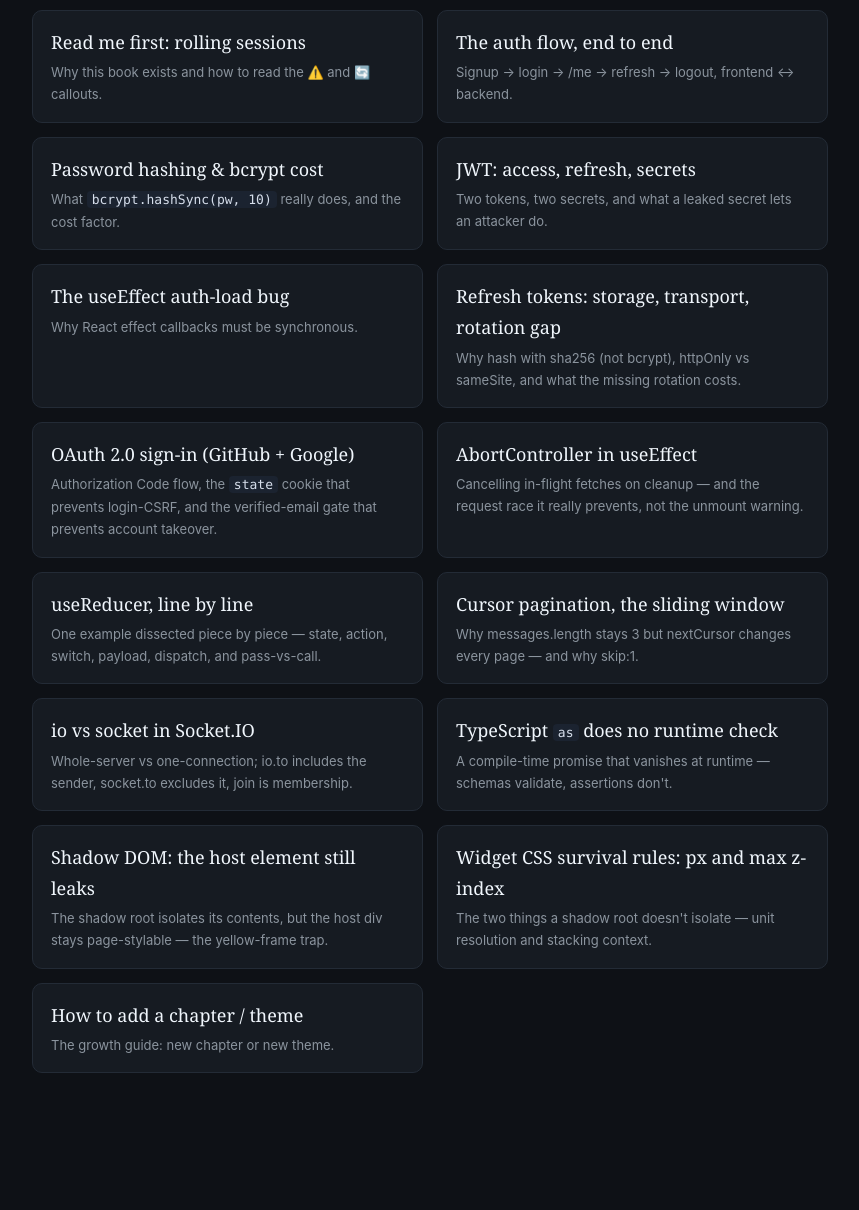
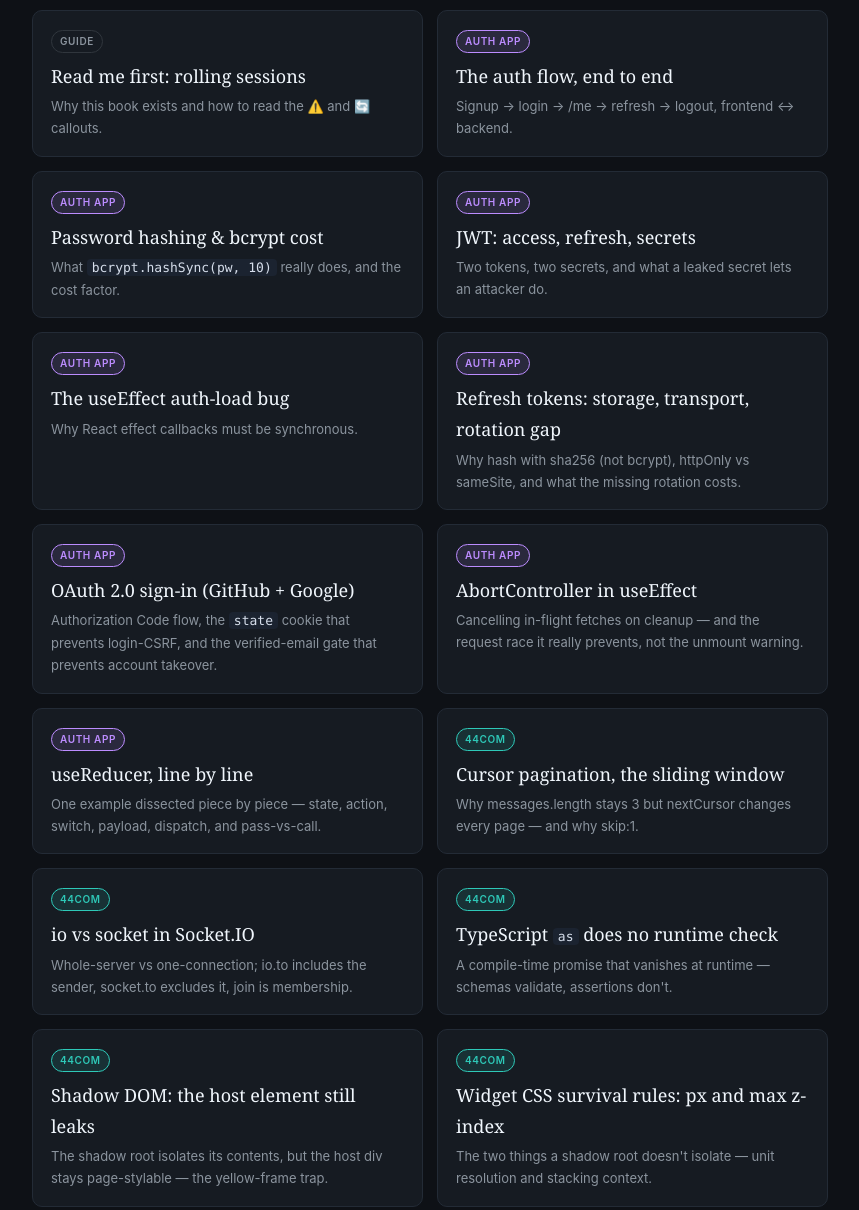
Before and after one commit to LakshayBhandari/field-notes, a plain HTML site: page site/index.html in a window 1280 px wide. Shown: the part 360-1570 px from the top of the page, without its empty margins (210-1069 px from the left). Drawn offline with Linux system fonts and the light colour scheme.

Commit message:
Add source badges (Auth app / 44Com / Guide) to chapters

```diff
--- a/site/assets/codex.css
+++ b/site/assets/codex.css
@@ -49,6 +49,16 @@ code { background:var(--bg-code); padding:1px 5px; border-radius:4px; font-size:
 .chapter-card .ct { font-family:var(--serif); font-size:18px; color:var(--text-bright); }
 .chapter-card .cd { font-size:13px; color:var(--text-dim); margin-top:4px; }
 
+/* Source badge — which project a chapter came from */
+.src { display:inline-block; font-size:10px; letter-spacing:.06em; text-transform:uppercase;
+       font-weight:600; padding:2px 8px; border-radius:999px; margin-bottom:8px;
+       border:1px solid transparent; }
+.src-auth  { color:var(--violet);    border-color:var(--violet);    background:color-mix(in srgb, var(--violet) 12%, transparent); }
+.src-44com { color:var(--secondary); border-color:var(--secondary); background:color-mix(in srgb, var(--secondary) 12%, transparent); }
+.src-meta  { color:var(--text-dim);  border-color:var(--border-strong); background:transparent; }
+/* same badge, on a chapter page next to the title */
+h1 .src { vertical-align:middle; margin:0 0 0 12px; }
+
 /* Chapters (collapsible) */
 .chapter { border-top:1px solid var(--border); padding:28px 0; }
 .chapter > summary { list-style:none; cursor:pointer; display:flex; align-items:baseline; gap:12px; }
--- a/site/index.html
+++ b/site/index.html
@@ -20,21 +20,21 @@
     past grilling sessions — so the corrections don't get buried when sessions
     roll over. Start with <a href="ch-rolling.html">Read me first</a>.</p>
     <div class="chapter-grid">
-      <a class="chapter-card" href="ch-rolling.html"><div class="ct">Read me first: rolling sessions</div><div class="cd">Why this book exists and how to read the ⚠️ and 🔄 callouts.</div></a>
-      <a class="chapter-card" href="ch-authflow.html"><div class="ct">The auth flow, end to end</div><div class="cd">Signup → login → /me → refresh → logout, frontend ↔ backend.</div></a>
-      <a class="chapter-card" href="ch-bcrypt.html"><div class="ct">Password hashing &amp; bcrypt cost</div><div class="cd">What <code>bcrypt.hashSync(pw, 10)</code> really does, and the cost factor.</div></a>
-      <a class="chapter-card" href="ch-jwt.html"><div class="ct">JWT: access, refresh, secrets</div><div class="cd">Two tokens, two secrets, and what a leaked secret lets an attacker do.</div></a>
-      <a class="chapter-card" href="ch-useeffect.html"><div class="ct">The useEffect auth-load bug</div><div class="cd">Why React effect callbacks must be synchronous.</div></a>
-      <a class="chapter-card" href="ch-refresh-tokens.html"><div class="ct">Refresh tokens: storage, transport, rotation gap</div><div class="cd">Why hash with sha256 (not bcrypt), httpOnly vs sameSite, and what the missing rotation costs.</div></a>
-      <a class="chapter-card" href="ch-oauth.html"><div class="ct">OAuth 2.0 sign-in (GitHub + Google)</div><div class="cd">Authorization Code flow, the <code>state</code> cookie that prevents login-CSRF, and the verified-email gate that prevents account takeover.</div></a>
-      <a class="chapter-card" href="ch-abortcontroller.html"><div class="ct">AbortController in useEffect</div><div class="cd">Cancelling in-flight fetches on cleanup — and the request race it really prevents, not the unmount warning.</div></a>
-      <a class="chapter-card" href="ch-reducer-actions.html"><div class="ct">useReducer, line by line</div><div class="cd">One example dissected piece by piece — state, action, switch, payload, dispatch, and pass-vs-call.</div></a>
-      <a class="chapter-card" href="ch-cursor-pagination.html"><div class="ct">Cursor pagination, the sliding window</div><div class="cd">Why messages.length stays 3 but nextCursor changes every page — and why skip:1.</div></a>
-      <a class="chapter-card" href="ch-io-vs-socket.html"><div class="ct">io vs socket in Socket.IO</div><div class="cd">Whole-server vs one-connection; io.to includes the sender, socket.to excludes it, join is membership.</div></a>
-      <a class="chapter-card" href="ch-as-assertion.html"><div class="ct">TypeScript <code>as</code> does no runtime check</div><div class="cd">A compile-time promise that vanishes at runtime — schemas validate, assertions don't.</div></a>
-      <a class="chapter-card" href="ch-shadow-host-leak.html"><div class="ct">Shadow DOM: the host element still leaks</div><div class="cd">The shadow root isolates its contents, but the host div stays page-stylable — the yellow-frame trap.</div></a>
-      <a class="chapter-card" href="ch-widget-css-rules.html"><div class="ct">Widget CSS survival rules: px and max z-index</div><div class="cd">The two things a shadow root doesn't isolate — unit resolution and stacking context.</div></a>
-      <a class="chapter-card" href="how-to-add.html"><div class="ct">How to add a chapter / theme</div><div class="cd">The growth guide: new chapter or new theme.</div></a>
+      <a class="chapter-card" href="ch-rolling.html"><span class="src src-meta">Guide</span><div class="ct">Read me first: rolling sessions</div><div class="cd">Why this book exists and how to read the ⚠️ and 🔄 callouts.</div></a>
+      <a class="chapter-card" href="ch-authflow.html"><span class="src src-auth">Auth app</span><div class="ct">The auth flow, end to end</div><div class="cd">Signup → login → /me → refresh → logout, frontend ↔ backend.</div></a>
+      <a class="chapter-card" href="ch-bcrypt.html"><span class="src src-auth">Auth app</span><div class="ct">Password hashing &amp; bcrypt cost</div><div class="cd">What <code>bcrypt.hashSync(pw, 10)</code> really does, and the cost factor.</div></a>
+      <a class="chapter-card" href="ch-jwt.html"><span class="src src-auth">Auth app</span><div class="ct">JWT: access, refresh, secrets</div><div class="cd">Two tokens, two secrets, and what a leaked secret lets an attacker do.</div></a>
+      <a class="chapter-card" href="ch-useeffect.html"><span class="src src-auth">Auth app</span><div class="ct">The useEffect auth-load bug</div><div class="cd">Why React effect callbacks must be synchronous.</div></a>
+      <a class="chapter-card" href="ch-refresh-tokens.html"><span class="src src-auth">Auth app</span><div class="ct">Refresh tokens: storage, transport, rotation gap</div><div class="cd">Why hash with sha256 (not bcrypt), httpOnly vs sameSite, and what the missing rotation costs.</div></a>
+      <a class="chapter-card" href="ch-oauth.html"><span class="src src-auth">Auth app</span><div class="ct">OAuth 2.0 sign-in (GitHub + Google)</div><div class="cd">Authorization Code flow, the <code>state</code> cookie that prevents login-CSRF, and the verified-email gate that prevents account takeover.</div></a>
+      <a class="chapter-card" href="ch-abortcontroller.html"><span class="src src-auth">Auth app</span><div class="ct">AbortController in useEffect</div><div class="cd">Cancelling in-flight fetches on cleanup — and the request race it really prevents, not the unmount warning.</div></a>
+      <a class="chapter-card" href="ch-reducer-actions.html"><span class="src src-auth">Auth app</span><div class="ct">useReducer, line by line</div><div class="cd">One example dissected piece by piece — state, action, switch, payload, dispatch, and pass-vs-call.</div></a>
+      <a class="chapter-card" href="ch-cursor-pagination.html"><span class="src src-44com">44Com</span><div class="ct">Cursor pagination, the sliding window</div><div class="cd">Why messages.length stays 3 but nextCursor changes every page — and why skip:1.</div></a>
+      <a class="chapter-card" href="ch-io-vs-socket.html"><span class="src src-44com">44Com</span><div class="ct">io vs socket in Socket.IO</div><div class="cd">Whole-server vs one-connection; io.to includes the sender, socket.to excludes it, join is membership.</div></a>
+      <a class="chapter-card" href="ch-as-assertion.html"><span class="src src-44com">44Com</span><div class="ct">TypeScript <code>as</code> does no runtime check</div><div class="cd">A compile-time promise that vanishes at runtime — schemas validate, assertions don't.</div></a>
+      <a class="chapter-card" href="ch-shadow-host-leak.html"><span class="src src-44com">44Com</span><div class="ct">Shadow DOM: the host element still leaks</div><div class="cd">The shadow root isolates its contents, but the host div stays page-stylable — the yellow-frame trap.</div></a>
+      <a class="chapter-card" href="ch-widget-css-rules.html"><span class="src src-44com">44Com</span><div class="ct">Widget CSS survival rules: px and max z-index</div><div class="cd">The two things a shadow root doesn't isolate — unit resolution and stacking context.</div></a>
+      <a class="chapter-card" href="how-to-add.html"><span class="src src-meta">Guide</span><div class="ct">How to add a chapter / theme</div><div class="cd">The growth guide: new chapter or new theme.</div></a>
 
     </div></section>
 </main>
```
Also changed, not shown: site/ch-as-assertion.html (+1 -1 lines), site/ch-cursor-pagination.html (+1 -1 lines), site/ch-io-vs-socket.html (+1 -1 lines), site/ch-shadow-host-leak.html (+1 -1 lines), site/ch-widget-css-rules.html (+1 -1 lines).
